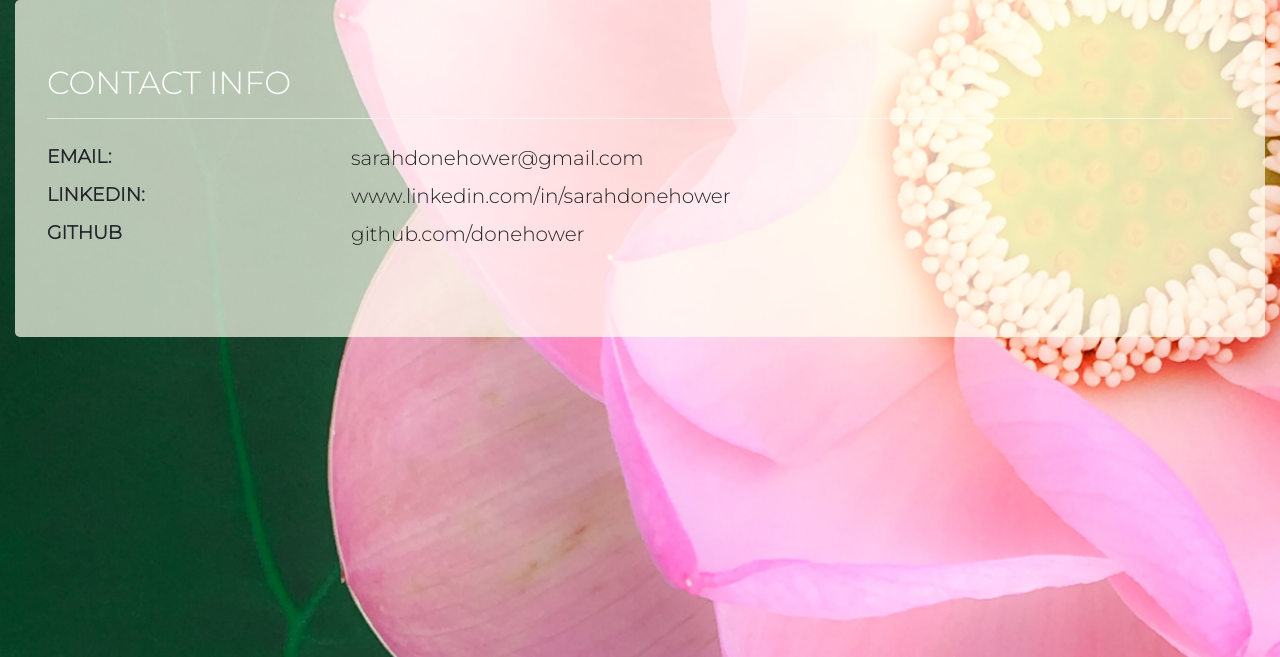
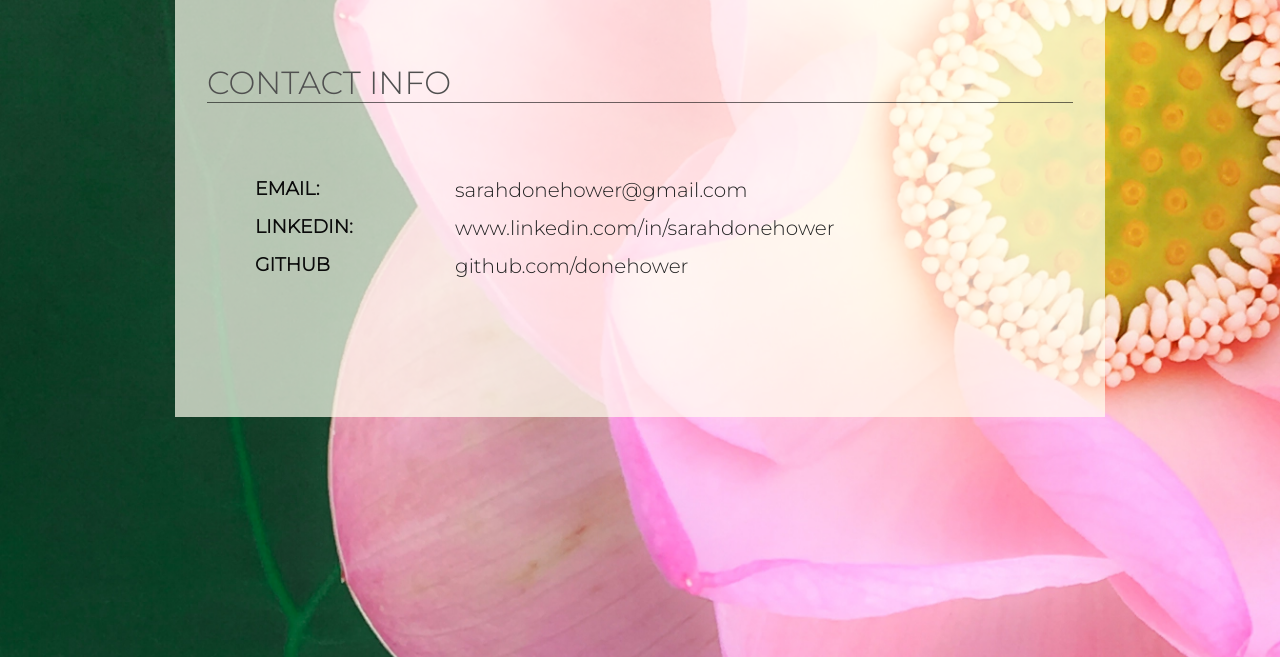
Before and after one commit to donehower/skd_site, a Flask app: page /contact in a window 1280 px wide. Shown: the part 61-718 px from the top of the page. Run offline with Flask 2, Linux system fonts and the light colour scheme; some libraries are stand-ins or nearby versions.

Commit message:
Modified jumbotron and new colors

```diff
--- a/skd_site/templates/contact_info.html
+++ b/skd_site/templates/contact_info.html
@@ -1,21 +1,21 @@
 {% extends "base.html" %}
 {% block content %}
 
-<div class="container-fluid">
-  <div class="jumbotron" id="white_alpha">
+<div class="container-fluid w-75">
+  <div class="jumbotron jumbotron rounded-0 " id="white_alpha">
 
-      <div class="headline">
+      <div class="headline-about">
         <h2>CONTACT INFO</h2>
         <p></p>
       </div>
       <br>
 
-      <dl class="row">
+      <dl class="row text-about p-5">
         <dt class="col-sm-3 plain_text">EMAIL: </dt>
         <dd class="col-sm-9"><a href="mailto:sarahdonehower@gmail.com" class="contact-title">sarahdonehower@gmail.com</a></dd>
 
         <dt class="col-sm-3 plain_text">LINKEDIN: </dt>
-        <dd class="col-sm-9"><a href="https://linkedin.com/in/sarahdonehower" class="contact-title">www.linkedin.com/in/sarahdonehower</a></dd>
+        <dd class="col-sm-9 plain_text"><a href="https://linkedin.com/in/sarahdonehower" class="contact-title">www.linkedin.com/in/sarahdonehower</a></dd>
 
         <dt class="col-sm-3 plain_text">GITHUB</dt>
         <dd class="col-sm-9"><a href="https://github.com/donehower" class="contact-title">github.com/donehower</a></dd>
```
